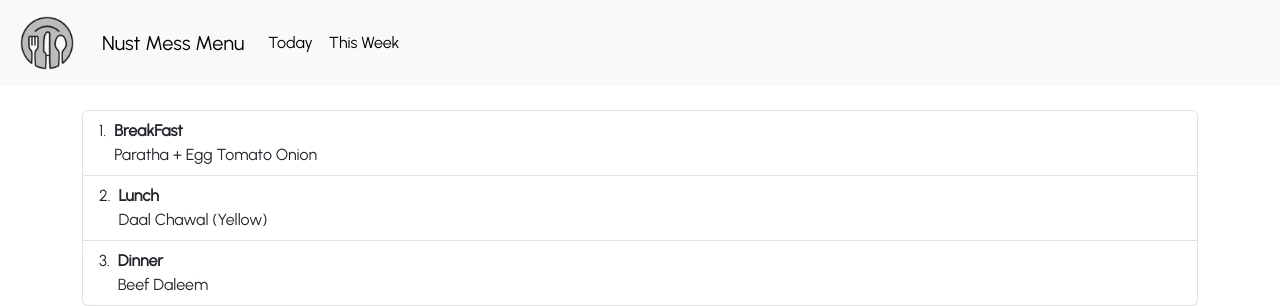
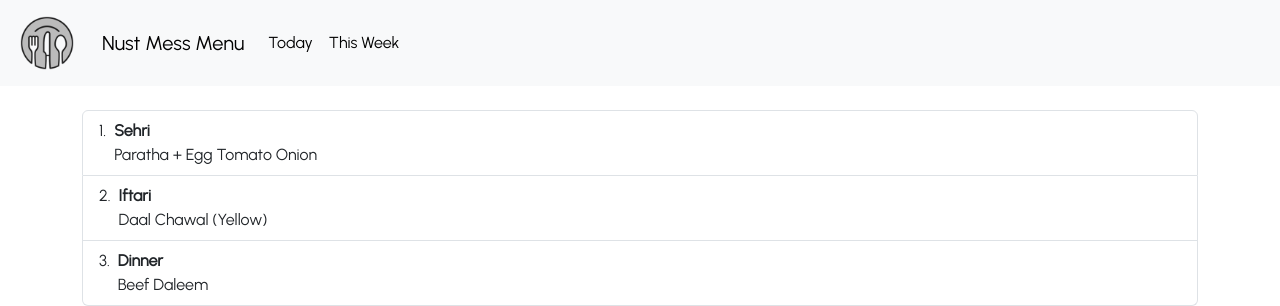
Before and after one commit to fatehmehmood123/Mess-Menu, a React (Create React App) app: page / in a window 1280 px wide. Shown: the top 306 px of the page. Built offline with nearby package versions, Linux system fonts and the light colour scheme.

Commit message:
updated todayContainer to new ramadan tags

```diff
--- a/src/components/TodayContainer.js
+++ b/src/components/TodayContainer.js
@@ -3,20 +3,20 @@ import React from 'react'
 export default function TodayContainer(props) {
   return (
     <>
-    {/* returning component */}
+      {/* returning component */}
       <div className="container my-4" id="mainContainer">
 
         <ol className="list-group list-group-numbered">
           <li className="list-group-item d-flex justify-content-between align-items-start">
             <div className="ms-2 me-auto">
-              <div className="fw-bold">BreakFast</div>
+              <div className="fw-bold">Sehri</div>
               {props.breakfast}
             </div>
 
           </li>
           <li className="list-group-item d-flex justify-content-between align-items-start">
             <div className="ms-2 me-auto">
-              <div className="fw-bold">Lunch</div>
+              <div className="fw-bold">Iftari</div>
               {props.lunch}
             </div>
 
```
